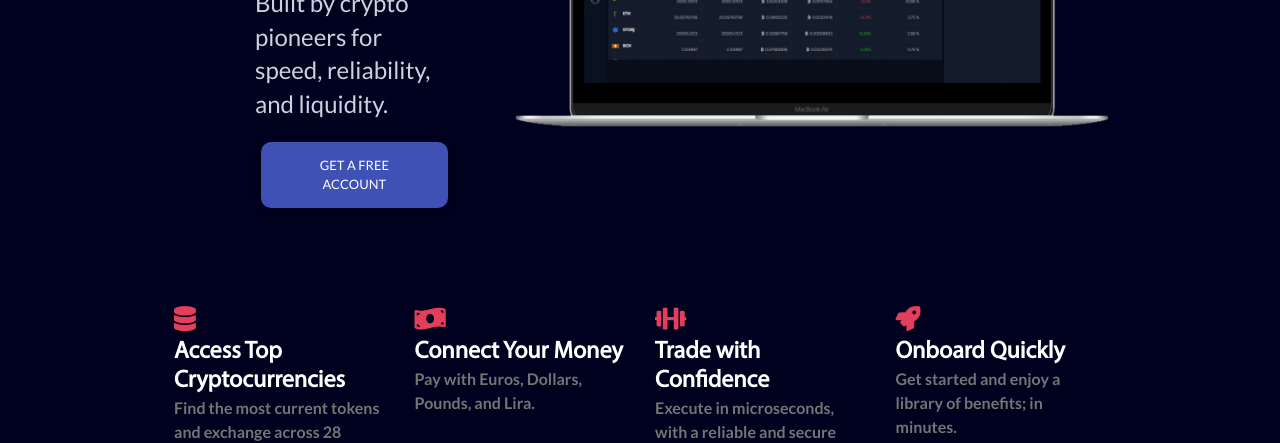
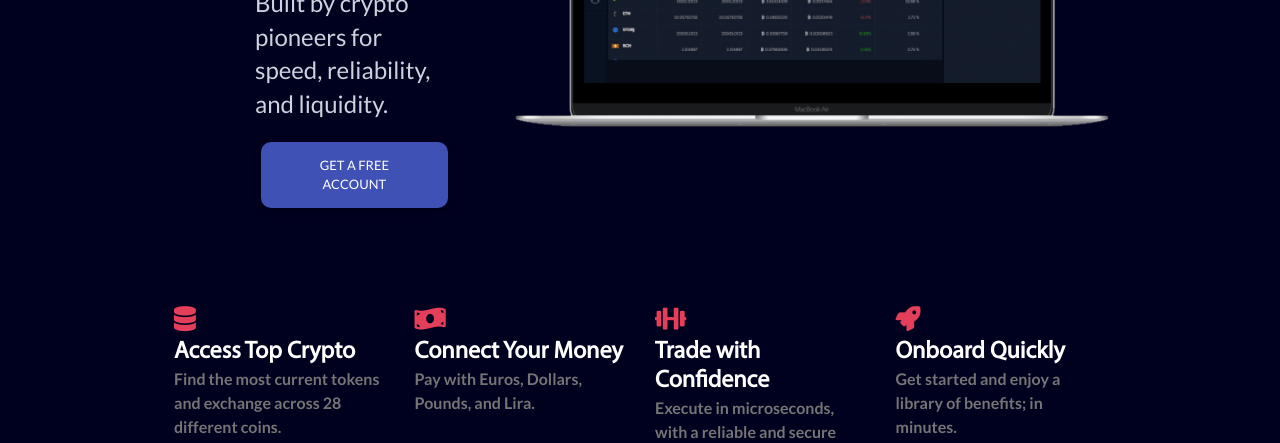
Before and after one commit to ABmamunHoneybee/chanjelly.github.com, a plain HTML site: page index.html in a window 1280 px wide. Shown: the part 366-809 px from the top of the page. Drawn offline with nearby package versions, Linux system fonts and the light colour scheme; no server answers.

Commit message:
Add files via upload

```diff
--- a/index.html
+++ b/index.html
@@ -101,7 +101,7 @@
   <div class="container mt-lg-5 row">
     <div class="col-lg-3 col-md-3 col-12">
       <p class="text-left mb-1"><i class="fa fa-database"></i></p>
-      <h4 class="text-left text-white font-weight-bold">Access Top Cryptocurrencies</h4>
+      <h4 class="text-left text-white font-weight-bold">Access Top Crypto</h4>
       <p class="text-left font-weight-bold">Find the most current tokens and exchange across 28 different coins.</p>
     </div>
     <div class="col-lg-3 col-md-3 col-12">
```
